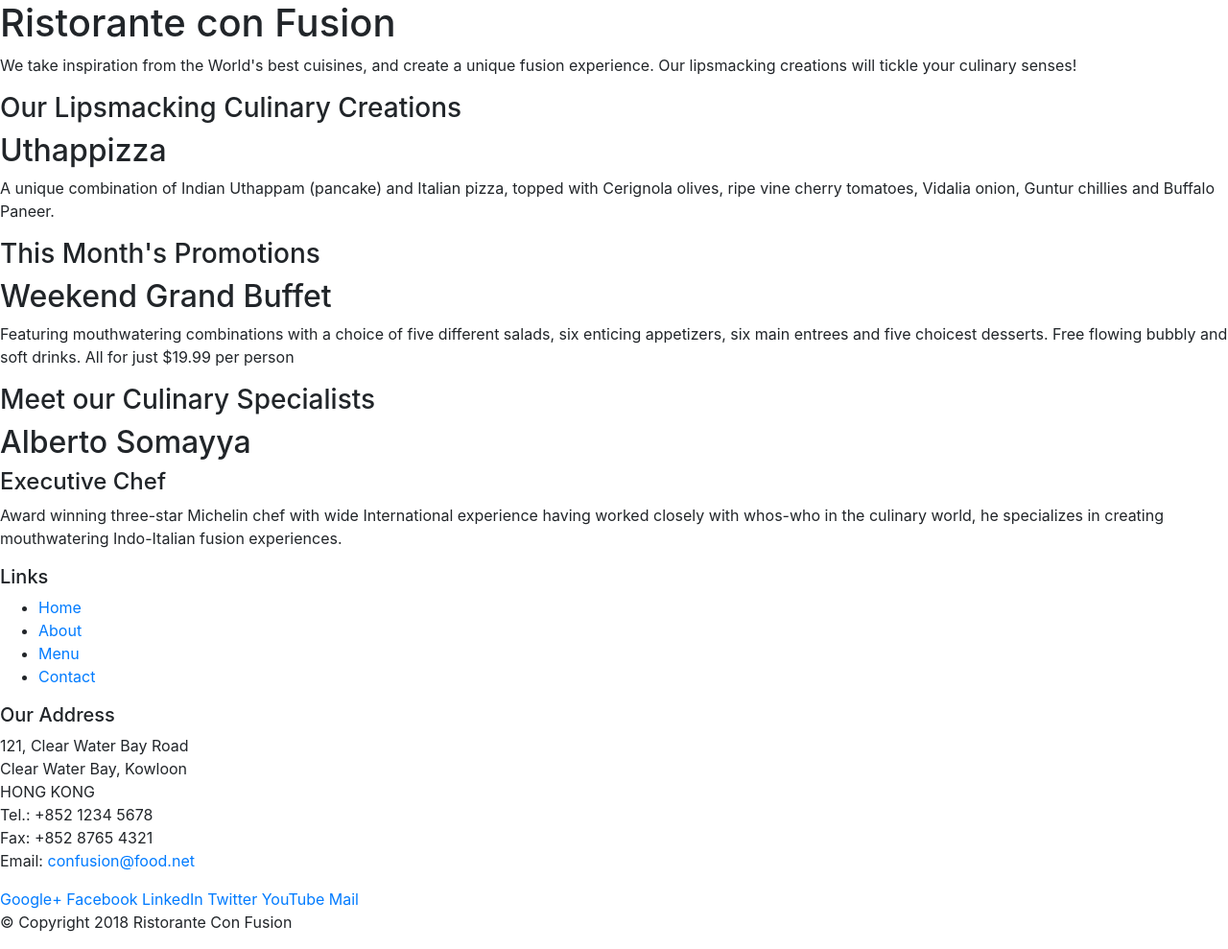
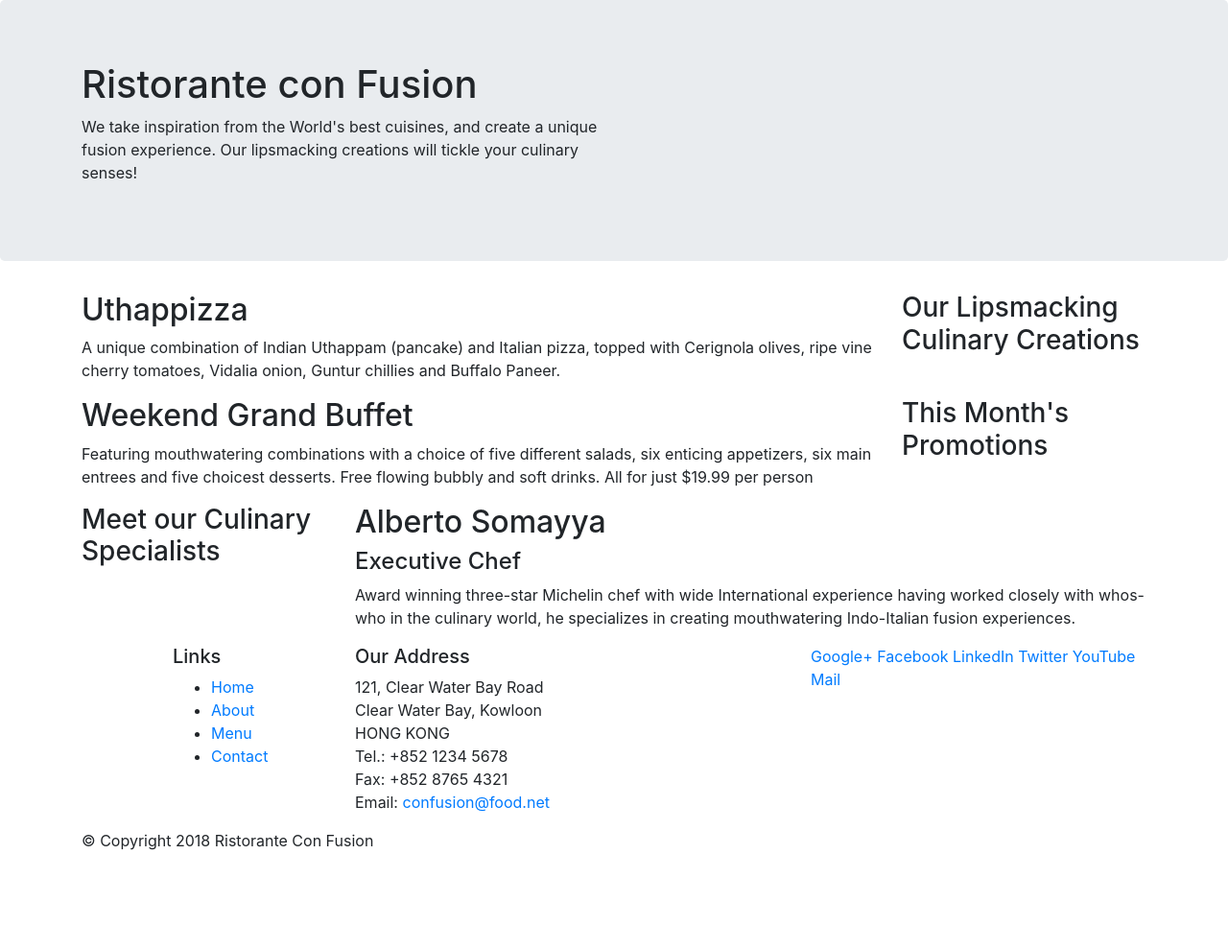
Before and after one commit to Arc-tic-Wolf/Foodme, a website: page index.html in a window 1280 px wide. Shown: the whole page at 96% size. After the commit the page ends 904 px from the top, so only its background shows below. Drawn offline with nearby package versions, Linux system fonts and the light colour scheme.

Commit message:
Bootstrap grid one

```diff
--- a/index.html
+++ b/index.html
@@ -14,46 +14,47 @@
 
 <body>
 
-    <header>
-        <div>
-            <div>
-                <div>
+    <header class="jumbotron">
+
+        <div class="container">
+            <div class="row">
+                <div class="col-12 col-sm-6">
                     <h1>Ristorante con Fusion</h1>
                     <p>We take inspiration from the World's best cuisines, and create a unique fusion experience. Our lipsmacking creations will tickle your culinary senses!</p>
                 </div>
-                <div>
+                <div class="col 12 col-sm">
                 </div>
             </div>
         </div>
     </header>
 
-    <div>
-        <div>
-            <div>
+    <div class ="container">
+        <div class="row">
+            <div class="col-12 col-sm-4 col-md-3 order-sm-last ">
                 <h3>Our Lipsmacking Culinary Creations</h3>
             </div>
-            <div>
+            <div class="col-sm col-md order-sm-first">
                 <h2>Uthappizza</h2>
                 <p>A unique combination of Indian Uthappam (pancake) and Italian pizza, topped with Cerignola olives, ripe vine cherry tomatoes, Vidalia onion, Guntur chillies and Buffalo Paneer.</p>
             </div>
         </div>
 
 
-        <div>
-            <div>
+        <div class ="row">
+            <div class="col-12 col-sm-4 order-sm-last col-md-3">
                 <h3>This Month's Promotions</h3>
             </div>
-            <div>
+            <div class="col-sm col-md oder-sm-last">
                 <h2>Weekend Grand Buffet</h2>
                 <p>Featuring mouthwatering combinations with a choice of five different salads, six enticing appetizers, six main entrees and five choicest desserts. Free flowing bubbly and soft drinks. All for just $19.99 per person </p>
             </div>
         </div>
 
-        <div>
-            <div>
+        <div class="row">
+            <div class="col-12 col-sm-4 col-md-3">
                 <h3>Meet our Culinary Specialists</h3>
             </div>
-            <div>
+            <div class="col-sm col-md">
                 <h2>Alberto Somayya</h2>
                 <h4>Executive Chef</h4>
                 <p>Award winning three-star Michelin chef with wide International experience having worked closely with whos-who in the culinary world, he specializes in creating mouthwatering Indo-Italian fusion experiences. </p>
@@ -62,9 +63,9 @@
     </div>
 
     <footer>
-        <div>
-            <div>
-                <div>
+        <div class="container">
+            <div class="row">
+                <div class="col-4 offset-1 col-sm-2">
                     <h5>Links</h5>
                     <ul>
                         <li><a href="#">Home</a></li>
@@ -73,7 +74,7 @@
                         <li><a href="#">Contact</a></li>
                     </ul>
                 </div>
-                <div>
+                <div class="col-7 col-sm-5">
                     <h5>Our Address</h5>
                     <address>
 		              121, Clear Water Bay Road<br>
@@ -84,7 +85,7 @@
 		              Email: <a href="mailto:confusion@food.net">confusion@food.net</a>
 		           </address>
                 </div>
-                <div>
+                <div class="col-12 col-sm-4">
                     <div>
                         <a href="http://google.com/+">Google+</a>
                         <a href="http://www.facebook.com/profile.php?id=">Facebook</a>
@@ -95,8 +96,8 @@
                     </div>
                 </div>
            </div>
-           <div>
-                <div>
+           <div class="row">
+                <div class="col-auto">
                     <p>© Copyright 2018 Ristorante Con Fusion</p>
                 </div>
            </div>
```
